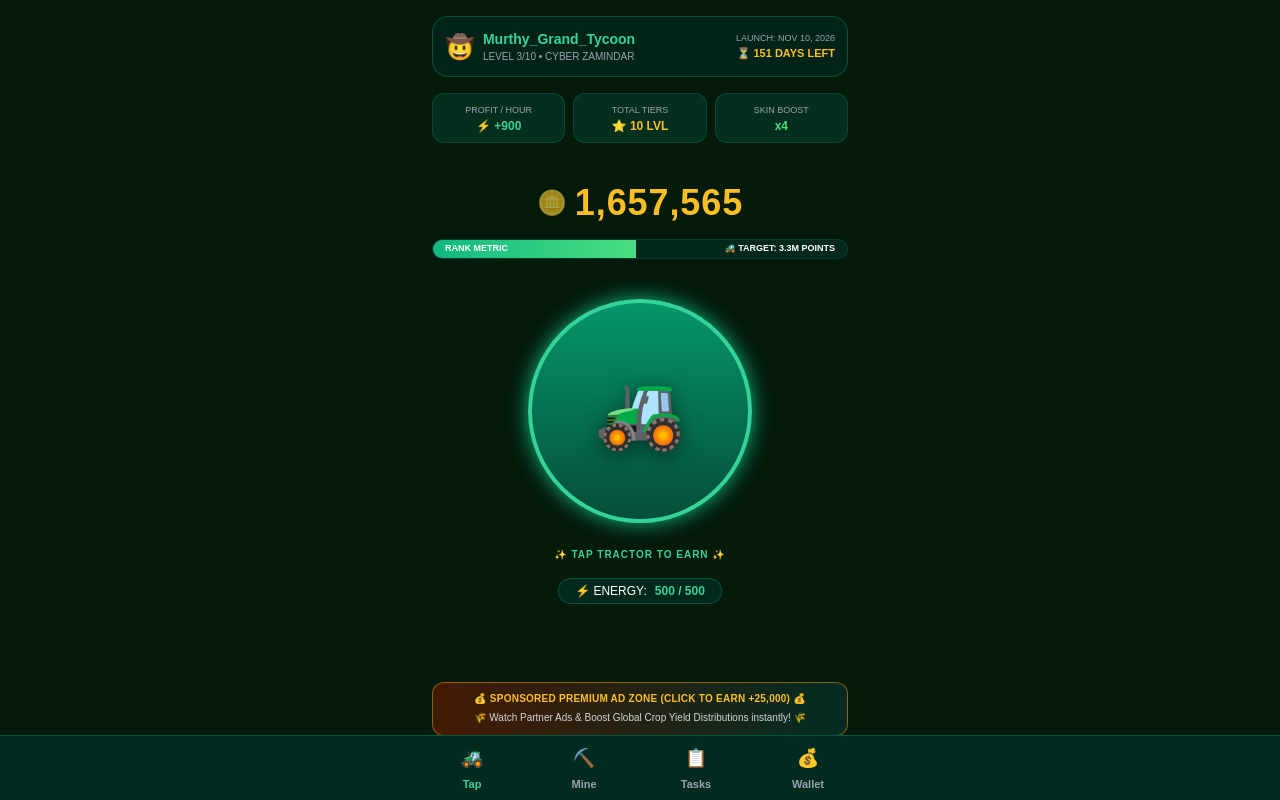
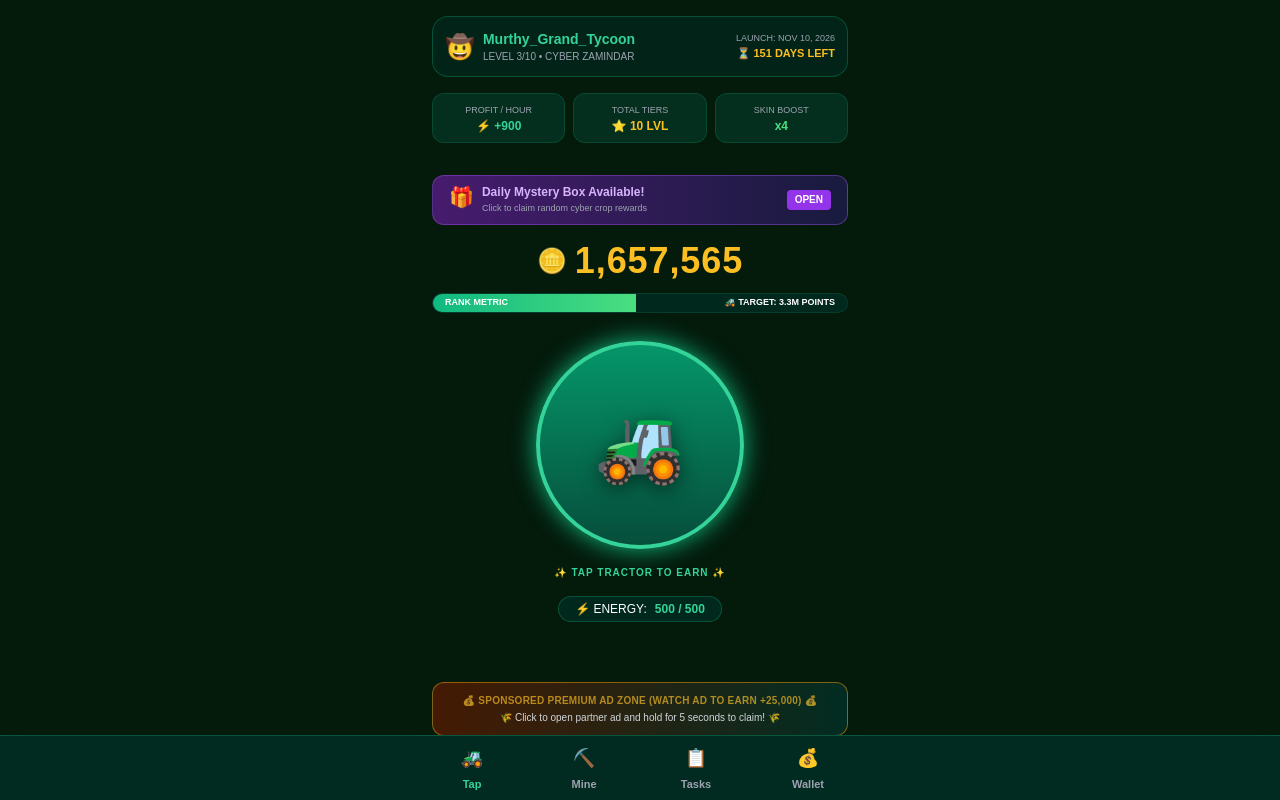
Before and after one commit to murthyAI/Village-Mining-AI, a Flask app: page / in a window 1280 px wide. Run offline with Flask 3, Linux system fonts and the light colour scheme; data comes from the database, SQL or seed files in the repository; some libraries are stand-ins or nearby versions.

Commit message:
Update index.html

```diff
--- a/templates/index.html
+++ b/templates/index.html
@@ -3,16 +3,16 @@
 <head>
     <meta charset="UTF-8">
     <meta name="viewport" content="width=device-width, initial-scale=1.0">
-    <title>Village Mining AI</title>
+    <title>Village Mining AI - Grand Release</title>
     <script src="https://cdn.tailwindcss.com"></script>
     <style>
         body { background-color: #041a0b; font-family: sans-serif; }
-        .neon-glow { box-shadow: 0 0 20px #10b981; }
+        .neon-glow { box-shadow: 0 0 25px #10b981; }
         .tab-content { display: none; }
         .tab-content.active { display: flex; flex-direction: column; align-items: center; }
     </style>
 </head>
-<body class="text-white min-h-screen flex flex-col justify-between select-none pb-36">
+<body class="text-white min-h-screen flex flex-col justify-between select-none pb-40">
 
     <div class="p-4 w-full max-w-md mx-auto">
         <div class="bg-emerald-950/60 border border-emerald-500/30 rounded-2xl p-3 flex justify-between items-center mb-4 backdrop-blur-sm">
@@ -47,13 +47,25 @@
 
     <div class="flex-grow w-full max-w-md mx-auto px-4 overflow-y-auto mb-4">
 
-        <div id="tap-page" class="tab-content active text-center pt-4">
-            <div class="flex items-center justify-center gap-2 mb-4">
-                <span class="text-2xl text-amber-400 animate-pulse">🪙</span>
+        <div id="tap-page" class="tab-content active text-center pt-2">
+
+            <div onclick="openMysteryBox()" class="mb-4 bg-gradient-to-r from-purple-900/80 to-indigo-950/80 border border-purple-500/40 px-4 py-2 rounded-xl text-xs cursor-pointer active:scale-95 transition-transform flex items-center justify-between w-full">
+                <div class="flex items-center gap-2">
+                    <span class="text-xl animate-bounce">🎁</span>
+                    <div class="text-left">
+                        <p class="font-bold text-purple-300">Daily Mystery Box Available!</p>
+                        <p class="text-[9px] text-gray-400">Click to claim random cyber crop rewards</p>
+                    </div>
+                </div>
+                <span class="bg-purple-600 text-white font-bold px-2 py-0.5 rounded text-[10px]">OPEN</span>
+            </div>
+
+            <div class="flex items-center justify-center gap-2 mb-3">
+                <span class="text-2xl text-amber-400">🪙</span>
                 <span id="coin-balance" class="text-4xl font-black text-amber-400 tracking-wide">1,657,565</span>
             </div>
 
-            <div class="w-full bg-emerald-950/80 border border-emerald-800/40 rounded-full h-5 mb-6 relative overflow-hidden">
+            <div class="w-full bg-emerald-950/80 border border-emerald-800/40 rounded-full h-5 mb-5 relative overflow-hidden">
                 <div id="rank-bar" class="bg-gradient-to-r from-emerald-500 to-green-400 h-full w-[49%] transition-all duration-300"></div>
                 <span class="absolute inset-0 flex items-center justify-between px-3 text-[9px] font-bold">
                     <span>RANK METRIC</span>
@@ -61,8 +73,8 @@
                 </span>
             </div>
 
-            <div class="flex justify-center items-center my-4 w-full">
-                <button id="tap-btn" class="w-56 h-56 bg-gradient-to-b from-emerald-600 to-emerald-900 rounded-full border-4 border-emerald-400 flex items-center justify-center neon-glow active:scale-95 transition-transform duration-75 focus:outline-none">
+            <div class="flex justify-center items-center my-2 w-full">
+                <button id="tap-btn" class="w-52 h-52 bg-gradient-to-b from-emerald-600 to-emerald-900 rounded-full border-4 border-emerald-400 flex items-center justify-center neon-glow active:scale-95 transition-transform duration-75 focus:outline-none">
                     <span class="text-7xl filter drop-shadow-[0_4px_10px_rgba(0,0,0,0.5)]">🚜</span>
                 </button>
             </div>
@@ -97,15 +109,21 @@
 
         <div id="tasks-page" class="tab-content text-center pt-4 w-full">
             <h3 class="text-lg font-bold text-emerald-400 mb-1">📋 Bonus Missions</h3>
-            <p class="text-[11px] text-gray-400 mb-4">Complete missions to get instant coins</p>
+            <p class="text-[11px] text-gray-400 mb-4">Join links and wait 5 seconds to verify reward</p>
             <div class="space-y-3 text-left w-full">
                 <div class="bg-emerald-950/60 border border-emerald-500/20 p-3 rounded-xl flex justify-between items-center">
-                    <p class="text-xs font-semibold">Join Our Telegram Channel</p>
-                    <button id="task1-btn" onclick="completeTask('task1-btn', 100000)" class="bg-amber-400 text-black font-black text-xs px-3 py-2 rounded-lg active:scale-95 transition-transform">+100,000 🪙</button>
+                    <div>
+                        <p class="text-xs font-semibold">Join Our Telegram Channel</p>
+                        <p class="text-[9px] text-gray-400">Verification protocol active</p>
+                    </div>
+                    <button id="task1-btn" onclick="startRealTask('task1-btn', 'https://t.me/VillageMiningAIBot', 100000)" class="bg-amber-400 text-black font-black text-xs px-3 py-2 rounded-lg active:scale-95 transition-transform">Join +100K</button>
                 </div>
                 <div class="bg-emerald-950/60 border border-emerald-500/20 p-3 rounded-xl flex justify-between items-center">
-                    <p class="text-xs font-semibold">Follow Cyber Zamindar on X</p>
-                    <button id="task2-btn" onclick="completeTask('task2-btn', 50000)" class="bg-amber-400 text-black font-black text-xs px-3 py-2 rounded-lg active:scale-95 transition-transform">+50,000 🪙</button>
+                    <div>
+                        <p class="text-xs font-semibold">Follow Cyber Zamindar on X</p>
+                        <p class="text-[9px] text-gray-400">Must check target link profile</p>
+                    </div>
+                    <button id="task2-btn" onclick="startRealTask('task2-btn', 'https://x.com', 50000)" class="bg-amber-400 text-black font-black text-xs px-3 py-2 rounded-lg active:scale-95 transition-transform">Follow +50K</button>
                 </div>
             </div>
         </div>
@@ -120,9 +138,9 @@
     </div>
 
     <div class="fixed bottom-16 left-0 right-0 px-4 z-40 max-w-md mx-auto">
-        <div onclick="watchAdBonus()" class="bg-gradient-to-r from-amber-950 to-emerald-950 border border-amber-500/50 rounded-xl p-2.5 text-center text-[10px] backdrop-blur-sm cursor-pointer hover:border-amber-400 transition-colors">
-            <span class="font-bold text-amber-400 tracking-wide block animate-bounce">💰 SPONSORED PREMIUM AD ZONE (CLICK TO EARN +25,000) 💰</span>
-            <p class="text-gray-300 mt-0.5">🌾 Watch Partner Ads & Boost Global Crop Yield Distributions instantly! 🌾</p>
+        <div id="ad-banner" onclick="watchRealAd()" class="bg-gradient-to-r from-amber-950 to-emerald-950 border border-amber-500/50 rounded-xl p-2.5 text-center text-[10px] cursor-pointer hover:border-amber-400 transition-colors">
+            <span id="ad-text-main" class="font-bold text-amber-400 tracking-wide block animate-pulse">💰 SPONSORED PREMIUM AD ZONE (WATCH AD TO EARN +25,000) 💰</span>
+            <p id="ad-text-sub" class="text-gray-300 mt-0.5">🌾 Click to open partner ad and hold for 5 seconds to claim! 🌾</p>
         </div>
     </div>
 
@@ -147,80 +165,122 @@
         let balance = 1657565;
         let energy = 500;
         let profitPerHour = 900;
+        let mysteryBoxClaimed = false;
 
-        // 1. Tap Mechanical Logic
+        // 1. Tapping Mechanics
         document.getElementById('tap-btn').addEventListener('click', () => {
             if (energy > 0) {
                 balance += 4;
                 energy -= 1;
                 updateUI();
-            } else {
-                alert("Out of Energy! Wait for it to charge.");
             }
         });
 
-        // 2. Buy Upgrades (Mine Page Logic)
+        // 2. Mystery Box Architecture
+        function openMysteryBox() {
+            if (mysteryBoxClaimed) {
+                alert("You already claimed your Daily Mystery Box! Come back tomorrow.");
+                return;
+            }
+            let rewards = [50000, 75000, 100000, 150000];
+            let randomReward = rewards[Math.floor(Math.random() * rewards.length)];
+            balance += randomReward;
+            mysteryBoxClaimed = true;
+            updateUI();
+            alert("🎁 MYSTERY BOX CRACKED! You found +" + randomReward.toLocaleString() + " Premium Crop Coins inside!");
+        }
+
+        // 3. Upgrade Architecture (Mine Page)
         function buyUpgrade(cost, profitIncrease) {
             if (balance >= cost) {
                 balance -= cost;
                 profitPerHour += profitIncrease;
                 document.getElementById('profit-hour').innerText = "⚡ +" + profitPerHour;
                 updateUI();
-                alert("Upgrade Successful! Profit/Hour increased.");
+                alert("Equipment Upgraded Successfully!");
             } else {
-                alert("Not enough coins for this upgrade!");
+                alert("Insufficient balance to complete upgrade!");
             }
         }
 
-        // 3. Quest Mission Rewards (Tasks Page Logic)
-        function completeTask(btnId, reward) {
+        // 4. Real Verification Task Loops (5s Validation Protocol)
+        function startRealTask(btnId, targetUrl, reward) {
             let btn = document.getElementById(btnId);
-            if (!btn.disabled) {
+            if (btn.disabled) return;
+
+            window.open(targetUrl, '_blank');
+
+            btn.innerText = "Verifying (5s)...";
+            btn.className = "bg-amber-600 text-black font-bold text-[10px] px-2 py-2 rounded-lg cursor-wait animate-pulse";
+            btn.disabled = true;
+
+            setTimeout(() => {
                 balance += reward;
                 btn.innerText = "✅ Claimed";
-                btn.className = "bg-gray-600 text-gray-400 text-xs px-3 py-2 rounded-lg cursor-not-allowed";
-                btn.disabled = true;
+                btn.className = "bg-gray-700 text-gray-500 text-xs px-3 py-2 rounded-lg cursor-not-allowed";
                 updateUI();
-                alert("Mission Complete! " + reward.toLocaleString() + " Coins Added.");
-            }
+                alert("Verification Successful! " + reward.toLocaleString() + " Coins added.");
+            }, 5000);
         }
 
-        // 4. Click-to-Earn Ad Feature
-        function watchAdBonus() {
-            alert("Loading Partner Ad Sponsored Content...");
-            setTimeout(() => {
-                balance += 25000;
-                updateUI();
-                alert("Ad Verified! +25,000 Coins Reward added successfully.");
+        // 5. Timed Ad Engine Protocol
+        let isAdRunning = false;
+        function watchRealAd() {
+            if (isAdRunning) return;
+            isAdRunning = true;
+
+            window.open('https://google.com', '_blank');
+
+            let countdown = 5;
+            let mainTxt = document.getElementById('ad-text-main');
+            let subTxt = document.getElementById('ad-text-sub');
+            let banner = document.getElementById('ad-banner');
+
+            banner.className = "bg-gradient-to-r from-red-950 to-amber-950 border border-red-500 rounded-xl p-2.5 text-center text-[10px] cursor-wait";
+
+            let interval = setInterval(() => {
+                countdown--;
+                mainTxt.innerText = "⚠️ SPONSORED CONTENT DISPLAY IN PROGRESS... ⚠️";
+                subTxt.innerText = "⌛ Verifying active sponsor screen visibility: " + countdown + "s remaining";
+
+                if (countdown <= 0) {
+                    clearInterval(interval);
+                    balance += 25000;
+                    updateUI();
+
+                    mainTxt.innerText = "💰 SPONSORED PREMIUM AD ZONE (WATCH AD TO EARN +25,000) 💰";
+                    subTxt.innerText = "🌾 Success! +25,000 Coins added. Click to watch next sponsor ad! 🌾";
+                    banner.className = "bg-gradient-to-r from-amber-950 to-emerald-950 border border-amber-500/50 rounded-xl p-2.5 text-center text-[10px] cursor-pointer";
+
+                    isAdRunning = false;
+                    alert("Premium View Verified! +25,000 Coins distributed successfully.");
+                }
             }, 1000);
         }
 
-        // 5. Wallet Integration
+        // 6. Web3 Wallet Core Injection
         function connectWallet() {
-            alert("Connecting with TON/Web3 Ecosystem Provider... Wallet function active for Phase 2 Deployment!");
+            alert("Web3 Decentralized Infrastructure online. Connection active for Phase 2 Deployment Mainnet!");
         }
 
-        // UI Live Syncer
+        // UI View Updater Sync
         function updateUI() {
             document.getElementById('coin-balance').innerText = balance.toLocaleString();
             document.getElementById('energy-counter').innerText = energy + " / 500";
-
-            // Sync progress bar smoothly
             let target = 3342435;
             let percentage = Math.min((balance / target) * 100, 100);
             document.getElementById('rank-bar').style.width = percentage + "%";
         }
 
-        // Tab Navigation Architecture
+        // Navigation Framework
         function switchTab(pageId) {
             document.querySelectorAll('.tab-content').forEach(page => page.classList.remove('active'));
             document.getElementById(pageId).classList.add('active');
-
             document.querySelectorAll('.nav-tab').forEach(btn => btn.classList.remove('text-emerald-400'));
             event.currentTarget.classList.add('text-emerald-400');
         }
 
-        // Passive Auto Recovery Energy Module
+        // Energy Automated Restock Framework
         setInterval(() => {
             if (energy < 500) {
                 energy += 1;
```
